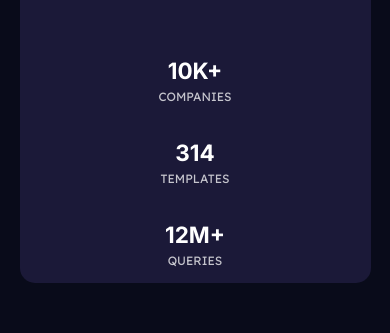
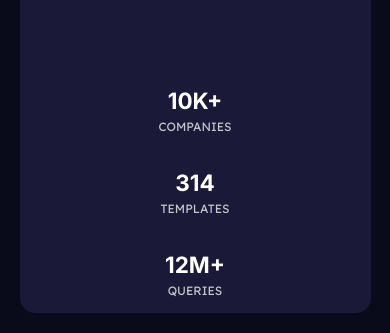
Before and after one commit to zenab12/stats-preview-Card-component, a plain HTML site: page index.html in a window 390 px wide. Shown: the part 511-844 px from the top of the page. Drawn offline with Linux system fonts and the light colour scheme.

Commit message:
Update index.html

```diff
--- a/index.html
+++ b/index.html
@@ -49,12 +49,13 @@
     grid-template-columns:3fr 3fr;
     grid-template-rows: minmax(200px, auto);
     border-radius: 10px;
+    height: 464px;
 
   }
    div.details
    {
     background: var(--Dark-desaturated-blue-card-background);
-    padding: 50px;
+    padding: 76px;
     padding-bottom: 30px;
     border-radius: 10px 0px 0px 10px;
    }
@@ -75,8 +76,10 @@
     font-family: 'Lexend Deca', sans-serif;
     font-weight: 400;
     font-size: 13px;
+    margin: 30px 0px;
 
    }
+
    div.details ul
    {
     list-style: none;
@@ -85,7 +88,7 @@
     align-items: center;
    column-gap: 50px;
     padding: 0px;
-    margin-top: 60px;
+    margin-top: 90px;
     font-family: 'Inter', sans-serif;
    }
    div.details ul li
@@ -105,7 +108,6 @@
     }
 
    .stats-preview__img-wrapper {
-    flex-basis: 48.648%;
     background-color: var(--Soft-violet-accent);
     overflow: hidden;
     border-radius: 0px 10px 10px 0px;
@@ -163,6 +165,12 @@
           border-radius: 10px;
 
         }
+         div.card
+
+
+      {
+       height:auto;
+      }
           div.card .details
          {
           order: 1;
@@ -189,9 +197,10 @@
 
  div.details ul
    {
+     margin-top:15px
     display: flex;
    flex-direction: column;
-   gap: 30px;
+    gap: 30px;
    }
       .image-mobile
       {
```
